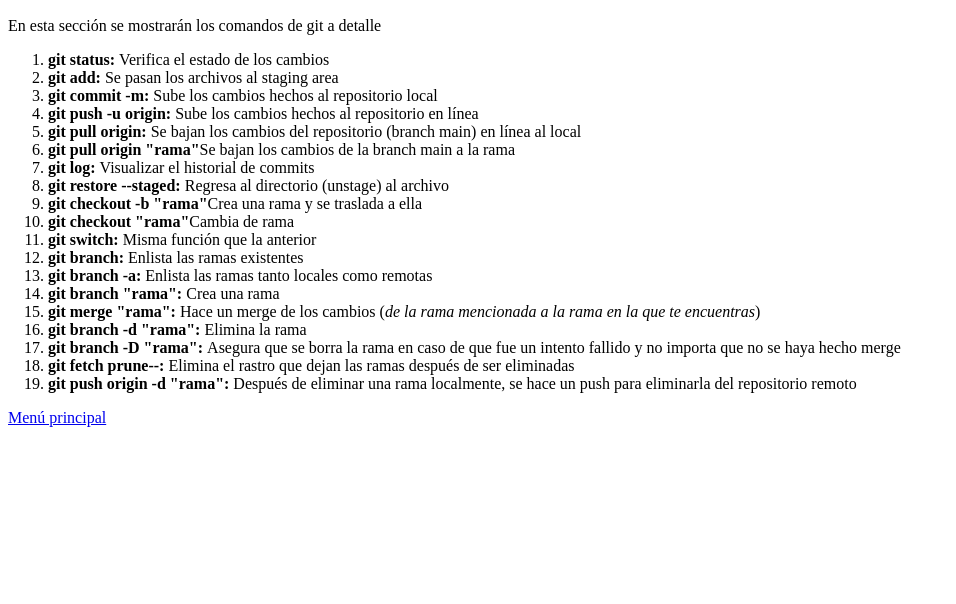
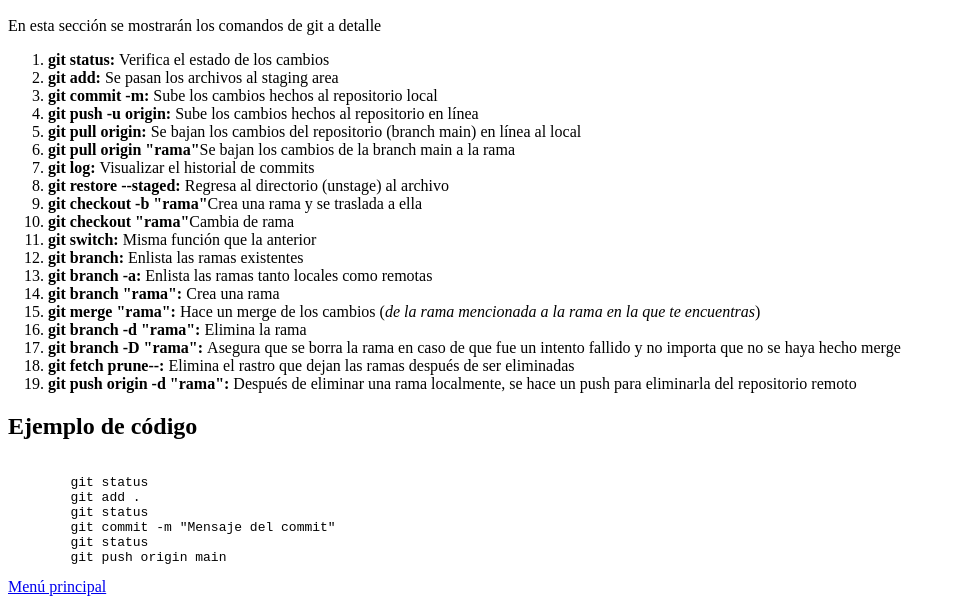
Before and after one commit to A01420632/TC2005B_IND, a plain HTML site: page Web/Tareas/Blog/Github.html in a window 1280 px wide. Shown: the part 1530-2134 px from the top of the page, without its empty margins (0-956 px from the left). Before the commit the page ends 1965 px from the top, so only its background shows below. Drawn offline with Linux system fonts and the light colour scheme.

Commit message:
Added piece of code in Github file

```diff
--- a/Web/Tareas/Blog/Github.html
+++ b/Web/Tareas/Blog/Github.html
@@ -110,6 +110,14 @@
         <li><strong>git push origin -d "rama": </strong>Después de eliminar una rama localmente, se hace un push para eliminarla del repositorio remoto</li>
     </ol>
 
+    <h2>Ejemplo de código</h2>
+        <pre><code>
+        git status
+        git add .
+        git status
+        git commit -m "Mensaje del commit"
+        git status
+        git push origin main</code></pre>
     <footer>
         <a href="Main.html">Menú principal</a>
     </footer>
```
